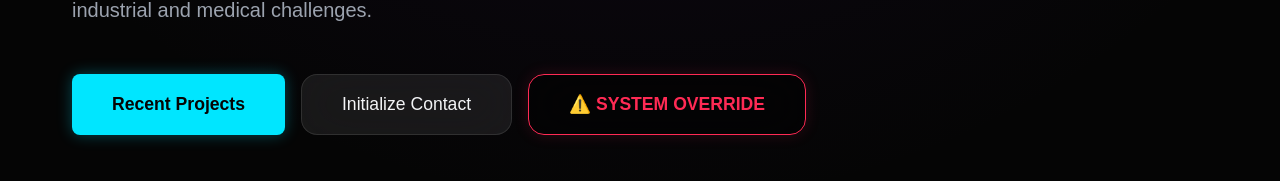
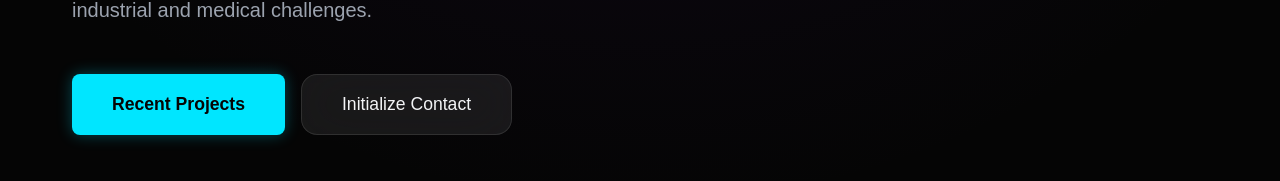
Before and after one commit to bunnyprivvv/-dark-tech-portfolio, a React (Vite) app: page / in a window 1280 px wide. Shown: the part 438-619 px from the top of the page. Built offline with nearby package versions, Linux system fonts and the light colour scheme; a web font is replaced by a local one.

Commit message:
refactor: completely remove system override theme toggler feature

```diff
--- a/src/components/Hero.jsx
+++ b/src/components/Hero.jsx
@@ -4,7 +4,7 @@ import { usePortfolio } from '../context/PortfolioContext';
 import TerminalCLI from './TerminalCLI';
 
 const Hero = () => {
-  const { setCursorState, systemTheme, toggleSystemTheme, playSynthSound } = usePortfolio();
+  const { setCursorState, playSynthSound } = usePortfolio();
 
   return (
     <section className="container py-20 mt-12">
@@ -73,31 +73,6 @@ const Hero = () => {
           >
             Initialize Contact
           </button>
-
-          {/* System Override Theme Toggler */}
-          <button
-            onClick={toggleSystemTheme}
-            onMouseEnter={() => {
-              setCursorState('hover');
-              playSynthSound('hover');
-            }}
-            onMouseLeave={() => setCursorState('default')}
-            className="glass"
-            style={{
-              padding: '1.2rem 2.5rem',
-              color: systemTheme === 'neon-red' ? '#00E6FF' : '#FF2A54',
-              fontFamily: 'var(--font-heading)',
-              fontWeight: '600',
-              fontSize: '1.1rem',
-              transition: 'all 0.3s ease',
-              border: systemTheme === 'neon-red' ? '1px solid #00E6FF' : '1px solid #FF2A54',
-              boxShadow: systemTheme === 'neon-red' ? '0 0 15px rgba(0, 230, 255, 0.15)' : '0 0 15px rgba(255, 42, 84, 0.15)',
-              background: 'rgba(0,0,0,0.4)',
-              cursor: 'none'
-            }}
-          >
-            {systemTheme === 'neon-blue' ? '⚠️ SYSTEM OVERRIDE' : '🟢 RESTORE MATRIX'}
-          </button>
         </div>
 
         <TerminalCLI />
--- a/src/context/PortfolioContext.jsx
+++ b/src/context/PortfolioContext.jsx
@@ -5,7 +5,6 @@ const PortfolioContext = createContext();
 export const PortfolioProvider = ({ children }) => {
   const [activeService, setActiveService] = useState(null);
   const [cursorState, setCursorState] = useState('default'); // 'default', 'hover', 'drag', etc.
-  const [systemTheme, setSystemTheme] = useState('neon-blue'); // 'neon-blue' or 'neon-red'
 
   // Web Audio Synth Core for Futuristic UI Sounds (Zero-Weight, Zero-Asset Chimes)
   const playSynthSound = (type) => {
@@ -69,22 +68,6 @@ export const PortfolioProvider = ({ children }) => {
     }
   };
 
-  const toggleSystemTheme = () => {
-    const nextTheme = systemTheme === 'neon-blue' ? 'neon-red' : 'neon-blue';
-    setSystemTheme(nextTheme);
-    playSynthSound('glitch');
-
-    // Update global CSS root variable values dynamically
-    const root = document.documentElement;
-    if (nextTheme === 'neon-red') {
-      root.style.setProperty('--color-neon-blue', '#FF2A54'); // Cyber Emergency Red
-      root.style.setProperty('--theme-glow', 'rgba(255, 42, 84, 0.4)');
-    } else {
-      root.style.setProperty('--color-neon-blue', '#00E6FF'); // Cyber Classic Blue
-      root.style.setProperty('--theme-glow', 'rgba(0, 230, 255, 0.3)');
-    }
-  };
-
   return (
     <PortfolioContext.Provider
       value={{
@@ -92,8 +75,6 @@ export const PortfolioProvider = ({ children }) => {
         setActiveService,
         cursorState,
         setCursorState,
-        systemTheme,
-        toggleSystemTheme,
         playSynthSound
       }}
     >
--- a/src/index.css
+++ b/src/index.css
@@ -7,6 +7,8 @@
   --color-text: #F3F4F6;
   --color-text-muted: #9CA3AF;
   --theme-glow: rgba(0, 230, 255, 0.3);
+  --color-neon-glow-06: rgba(0, 230, 255, 0.06);
+  --color-neon-glow-20: rgba(0, 230, 255, 0.2);
 
   --font-body: 'Plus Jakarta Sans', sans-serif;
   --font-heading: 'Clash Display', sans-serif;
```
